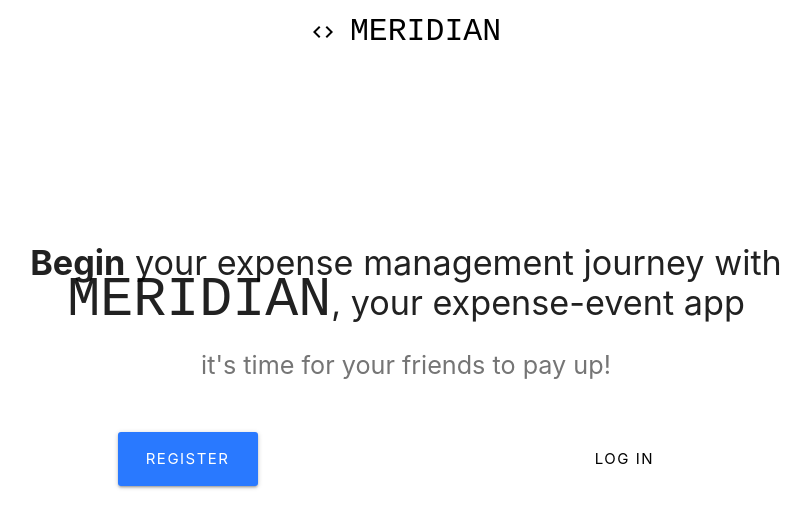
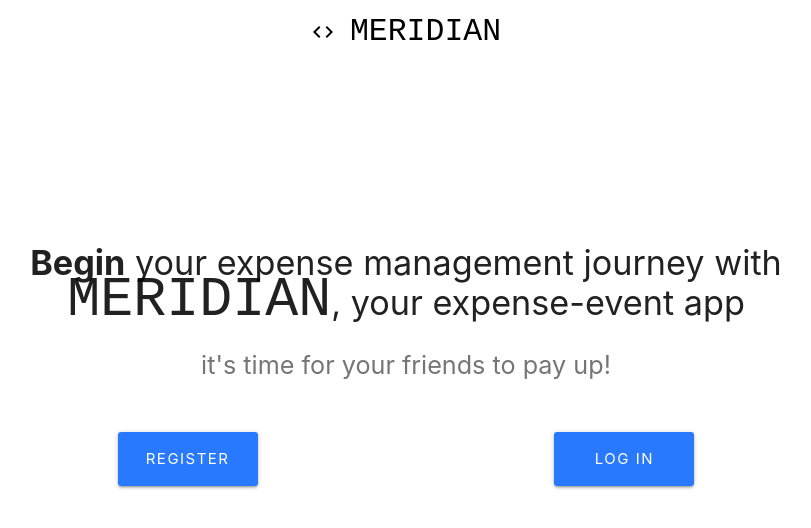
Before and after one commit to COP4331-G15/MoneyMGMT, a React (Create React App) app in the folder frontend/: page / in a window 1280 px wide. Shown: the top 528 px of the page, without its empty margins (234-1045 px from the left). Built offline with nearby package versions, Linux system fonts and the light colour scheme.

Commit message:
Change login button style to match register button

```diff
--- a/frontend/src/components/layout/Landing.js
+++ b/frontend/src/components/layout/Landing.js
@@ -36,7 +36,7 @@
                                     borderRadius: "3px",
                                     letterSpacing: "1.5px"
                                 }}
-                                className="btn btn-large btn-flat waves-effect white black-text">
+                                className="btn btn-large waves-effect waves-light hoverable blue accent-3">
                                     Log In
                                 </Link>
                         </div>
```
